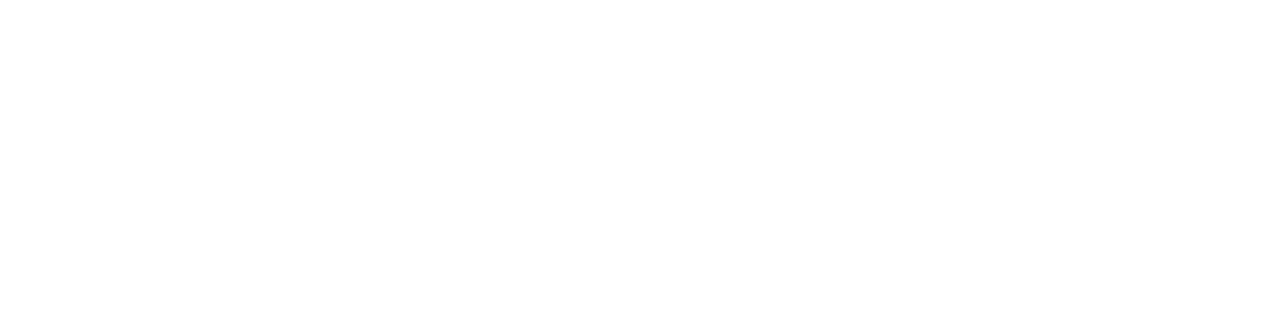
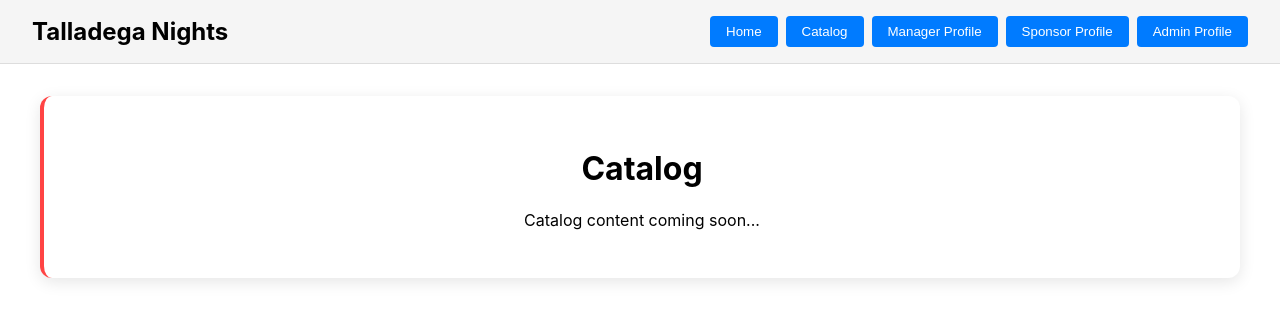
Before and after one commit to SSpivack13/F25-Team14, a React (Create React App) app in the folder client/: page /catalog in a window 1280 px wide. Before the commit this address had no page. Shown: the top 320 px of the page. Built offline with nearby package versions, Linux system fonts and the light colour scheme; sample sign-in values are in the browser's storage.

Commit message:
navigation bar fix + initial catalog page added

```diff
--- a/client/src/App.js
+++ b/client/src/App.js
@@ -4,6 +4,7 @@ import { useState, useEffect } from 'react';
 import { appInfo } from './appInfo';
 import './Template.css';
 import axios from 'axios';
+import CatalogPage from './Catalog';
 function Banner() {
   const navigate = useNavigate();
   const goManager = () => {
@@ -30,12 +31,21 @@ function Banner() {
       navigate('/login', { state: { redirectTo: '/admin' } });
     }
   };
+  const goCatalog = () => {
+    const isLoggedIn = localStorage.getItem('isLoggedIn') === 'true';
+    if (isLoggedIn) {
+      navigate('/catalog');
+    } else {
+      navigate('/login', { state: { redirectTo: '/catalog' } });
+    }
+  };
 
   return (
     <div className="banner">
           <h1>Talladega Nights</h1>
           <div className="button-row" style={{ display: 'flex', gap: '8px' }}>
               <button onClick={() => navigate('/')}>Home</button>
+              <button onClick={goCatalog}>Catalog</button>
               <button onClick={goManager}>Manager Profile</button>
               <button onClick={goSponsor}>Sponsor Profile</button>
               <button onClick={goAdmin}>Admin Profile</button>
@@ -420,8 +430,10 @@ function ProfilePage() {
   return (
     <div>
       <div className="banner">
-              <h1>React App</h1>
+        <h1>Talladega Nights</h1>
         <div className="button-row" style={{ display: 'flex', gap: '8px' }}>
+          <button onClick={() => navigate('/')}>Home</button>
+          <button onClick={() => navigate('/catalog')}>Catalog</button>
           <button onClick={handleLogout}>Logout</button>
           <button onClick={() => navigate('/points')}>Points</button>
         </div>
@@ -1200,6 +1212,7 @@ function App() {
             </div>
           } />
           <Route path="/login" element={<LoginPage />} />
+          <Route path="/catalog" element={<CatalogPage />} />
           <Route path="/profile" element={<ProfilePage />} />
           <Route path="/sponsor" element={<SponsorProfilePage />} />
           <Route path="/points" element={<PointsPage />} />
--- /dev/null
+++ b/client/src/Catalog.js
@@ -0,0 +1,78 @@
+import React from 'react';
+import { useNavigate, Navigate } from 'react-router-dom';
+import './Template.css';
+
+function Banner() {
+  const navigate = useNavigate();
+
+  const goManager = () => {
+    const isLoggedIn = localStorage.getItem('isLoggedIn') === 'true';
+    if (isLoggedIn) {
+      navigate('/profile');
+    } else {
+      navigate('/login', { state: { redirectTo: '/profile' } });
+    }
+  };
+
+  const goSponsor = () => {
+    const isLoggedIn = localStorage.getItem('isLoggedIn') === 'true';
+    if (isLoggedIn) {
+      navigate('/sponsor');
+    } else {
+      navigate('/login', { state: { redirectTo: '/sponsor' } });
+    }
+  };
+
+  const goAdmin = () => {
+    const isLoggedIn = localStorage.getItem('isLoggedIn') === 'true';
+    if (isLoggedIn) {
+      navigate('/admin');
+    } else {
+      navigate('/login', { state: { redirectTo: '/admin' } });
+    }
+  };
+
+  const goCatalog = () => {
+    const isLoggedIn = localStorage.getItem('isLoggedIn') === 'true';
+    if (isLoggedIn) {
+      navigate('/catalog');
+    } else {
+      navigate('/login', { state: { redirectTo: '/catalog' } });
+    }
+  };
+
+  return (
+    <div className="banner">
+      <h1>Talladega Nights</h1>
+      <div className="button-row" style={{ display: 'flex', gap: '8px' }}>
+        <button onClick={() => navigate('/')}>Home</button>
+        <button onClick={goCatalog}>Catalog</button>
+        <button onClick={goManager}>Manager Profile</button>
+        <button onClick={goSponsor}>Sponsor Profile</button>
+        <button onClick={goAdmin}>Admin Profile</button>
+      </div>
+    </div>
+  );
+}
+
+function CatalogPage() {
+  const isLoggedIn = localStorage.getItem('isLoggedIn') === 'true';
+
+  if (!isLoggedIn) {
+    return <Navigate to="/login" replace />;
+  }
+
+  return (
+    <div>
+      <Banner />
+      <div className="template-content">
+        <div className="template-card">
+          <h1>Catalog</h1>
+          <p>Catalog content coming soon...</p>
+        </div>
+      </div>
+    </div>
+  );
+}
+
+export default CatalogPage;
```
Lines whose indentation alone changed are shown as unchanged.
